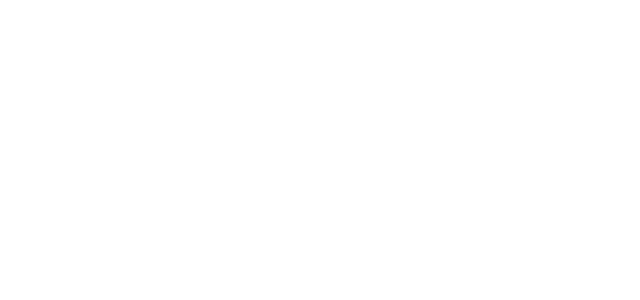
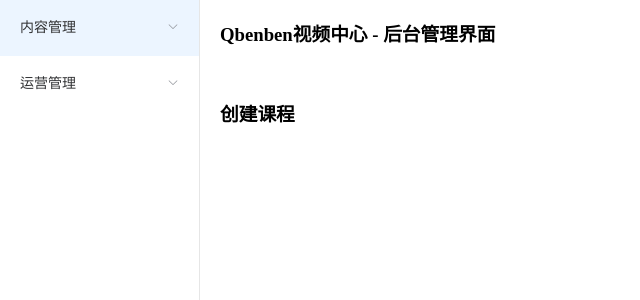
Before and after one commit to chang-long/qb-videoWeb, a Vue app in the folder admin/: page /#/courses/create in a window 1280 px wide. Shown: the top 300 px of the page, without its empty margins (0-640 px from the left). Built offline with nearby package versions, Linux system fonts and the light colour scheme.

Commit message:
:tada::construction: Add CourseEdit

```diff
--- a/admin/src/router/index.ts
+++ b/admin/src/router/index.ts
@@ -3,6 +3,7 @@
 import Home from '../views/Home.vue'
 import Main from '../views/Main.vue'
 import CourseList from '../views/courses/CourseList.vue'
+import CourseEdit from '../views/courses/CourseEdit.vue'
 
 
 Vue.use(VueRouter)
@@ -12,16 +13,10 @@
     path: '/',
     component: Main,
     children: [
-      {
-        name: 'home',
-        path: '/',
-        component: Home
-      },
-      {
-        name: 'courses-list',
-        path: '/courses/list',
-        component: CourseList
-      },
+      { name: 'home', path: '/', component: Home },
+      { name: 'courses-list', path: '/courses/list', component: CourseList },
+      { name: 'courses-edit', path: '/courses/edit/:id', component: CourseEdit, props: true },
+      { name: 'courses-create', path: '/courses/create', component: CourseEdit },
     ]
   },
 
--- a/admin/src/views/Main.vue
+++ b/admin/src/views/Main.vue
@@ -17,9 +17,11 @@
       </el-menu>
     </el-aside>
     <el-container>
-      <el-header>Qbenben视频中心 - 后台管理界面</el-header>
+      <el-header >
+        <h3>Qbenben视频中心 - 后台管理界面</h3>
+      </el-header>
       <el-main>
-        <router-view></router-view>
+        <router-view :key="$route.path"></router-view>
       </el-main>
     </el-container>
   </el-container>
--- /dev/null
+++ b/admin/src/views/courses/CourseEdit.vue
@@ -0,0 +1,37 @@
+<template>
+  <div>
+    <h3>{{isNew ? '创建' : '编辑'}}课程</h3>
+
+  </div>
+</template>
+
+<script lang="ts">
+import { Vue, Component, Prop } from "vue-property-decorator";
+@Component({})
+export default class CourseEdit extends Vue {
+  @Prop(String) id: string
+  data = {};
+  fields = {
+    _id: { label: "ID" },
+    name: { label: "课程名称" },
+    cover: { label: "课程封面图" }
+  };
+
+  get isNew(){
+    return !this.id
+  }
+
+
+  async fetch() {
+    const res = await this.$http.get("courses");
+    this.data = res.data;
+  }
+
+  created() {
+    // this.fetch();
+  }
+}
+</script>
+
+<style>
+</style>
```
Also changed, not shown: admin/src/http-vue.d.ts (added, +8 -0 lines), admin/src/shims-vue.d.ts (+0 -9 lines).
